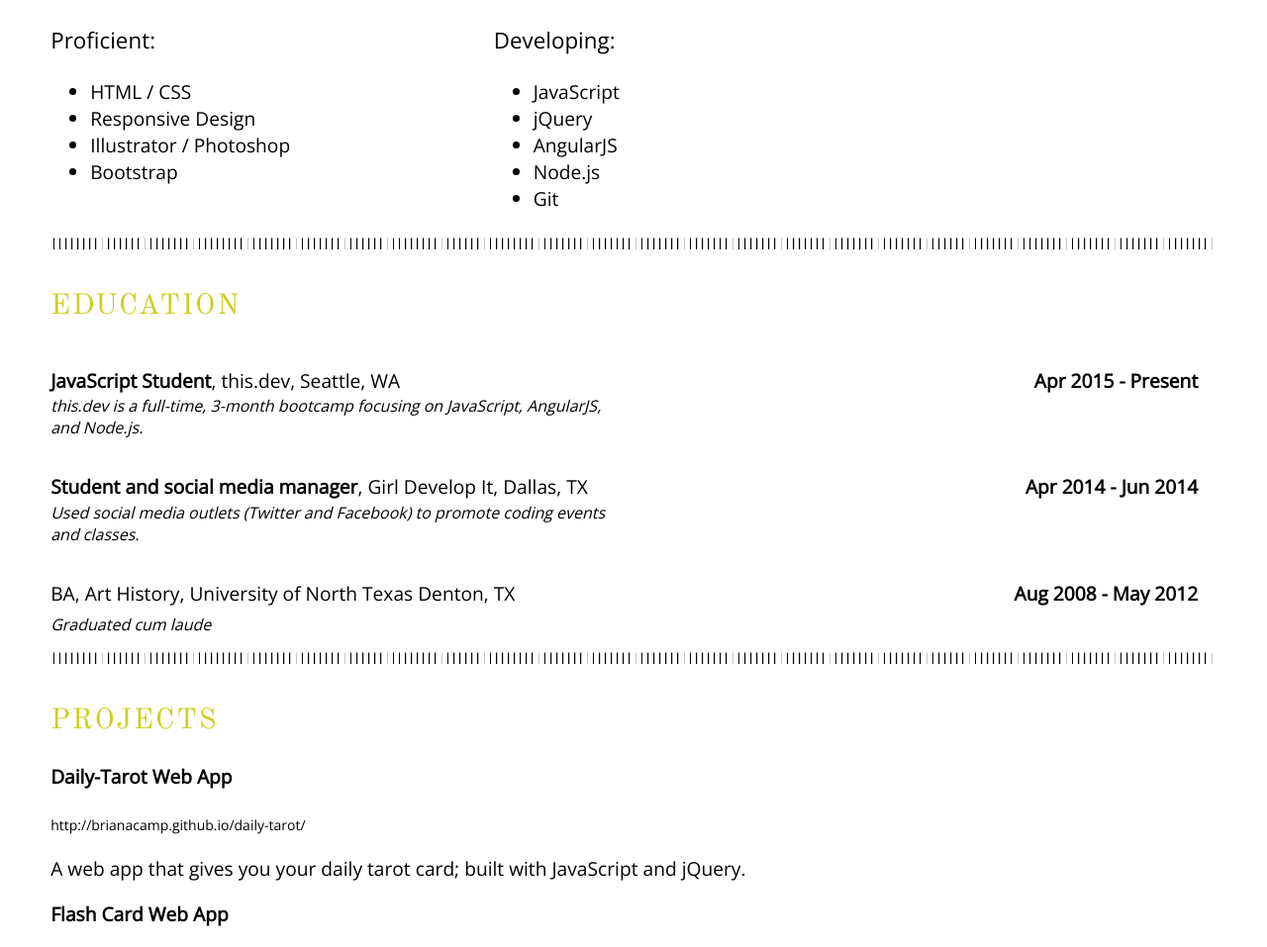
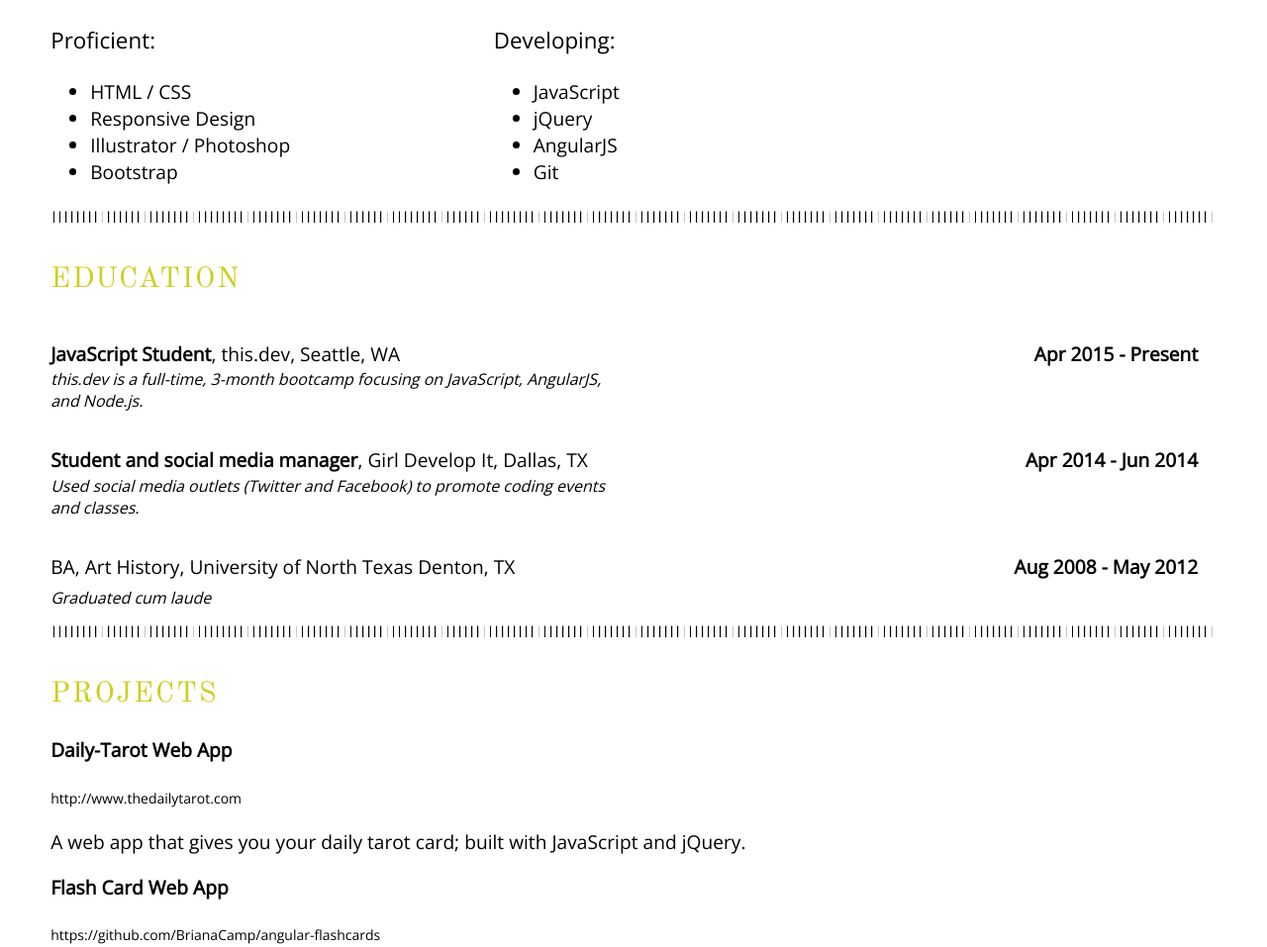
Before and after one commit to BrianaCamp/BrianaCamp.github.io, a plain HTML site: page resume.html in a window 1280 px wide. Shown: the part 260-1217 px from the top of the page at 99% size. Drawn offline with nearby package versions, Linux system fonts and the light colour scheme.

Commit message:
update the daily-tarot website linkfrom github project site to actual website.

```diff
--- a/resume.html
+++ b/resume.html
@@ -46,7 +46,6 @@
     <li>JavaScript</li>
     <li>jQuery</li>
     <li>AngularJS</li>
-    <li>Node.js</li>
     <li>Git</li>
   </ul>
 </div>
@@ -75,7 +74,7 @@
 <section class="projects">
   <h2>Projects</h2>
   <p class="head">Daily-Tarot Web App</p>
-  <p><a class="project-website" href="http://brianacamp.github.io/daily-tarot/" target="_blank">http://brianacamp.github.io/daily-tarot/</a></p>
+  <p><a class="project-website" href="http://brianacamp.github.io/daily-tarot/" target="_blank">http://www.thedailytarot.com</a></p>
   <p>A web app that gives you your daily tarot card; built with JavaScript and jQuery.</p>
 
   <p class="head">Flash Card Web App</p>
```
